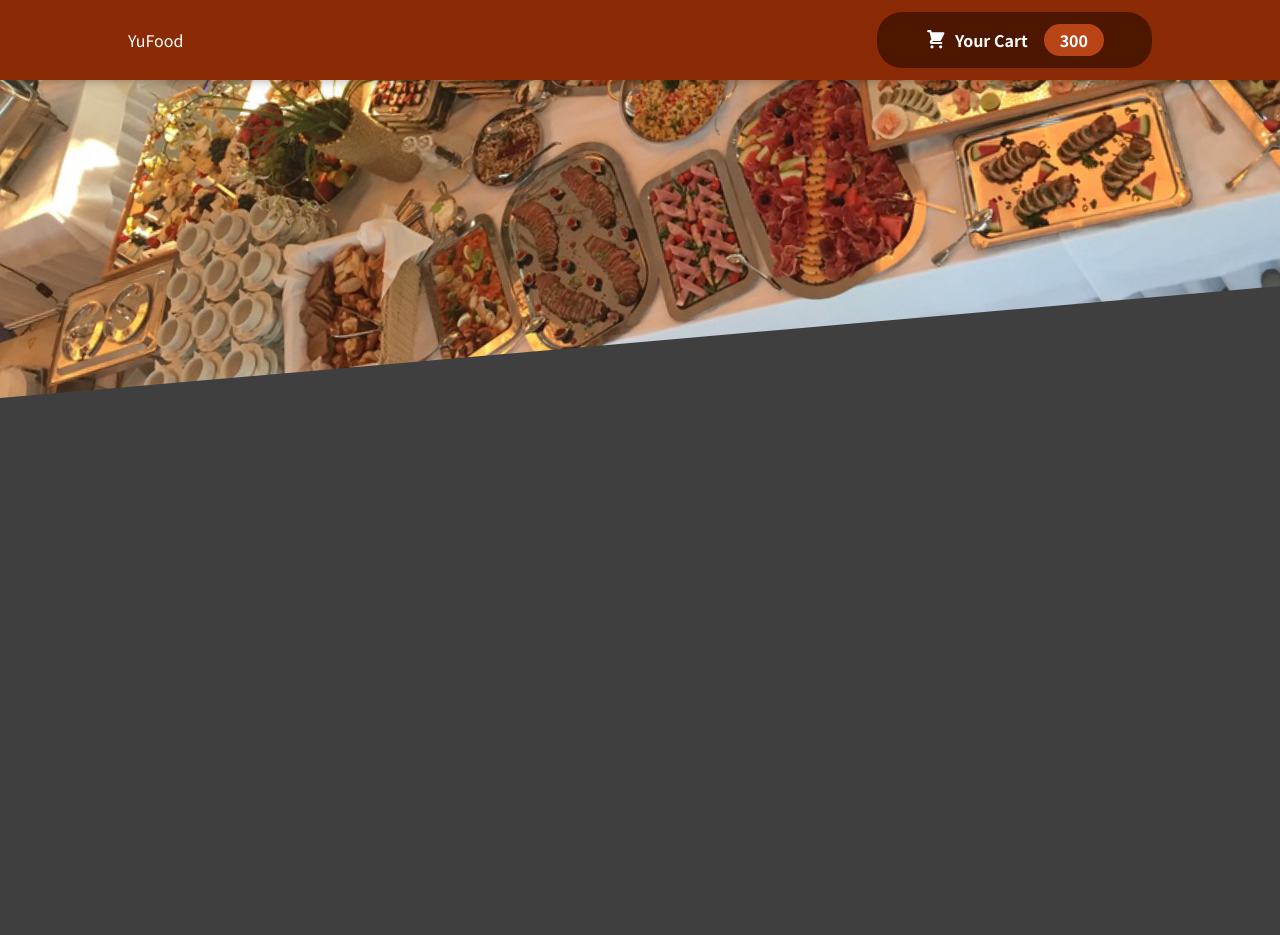
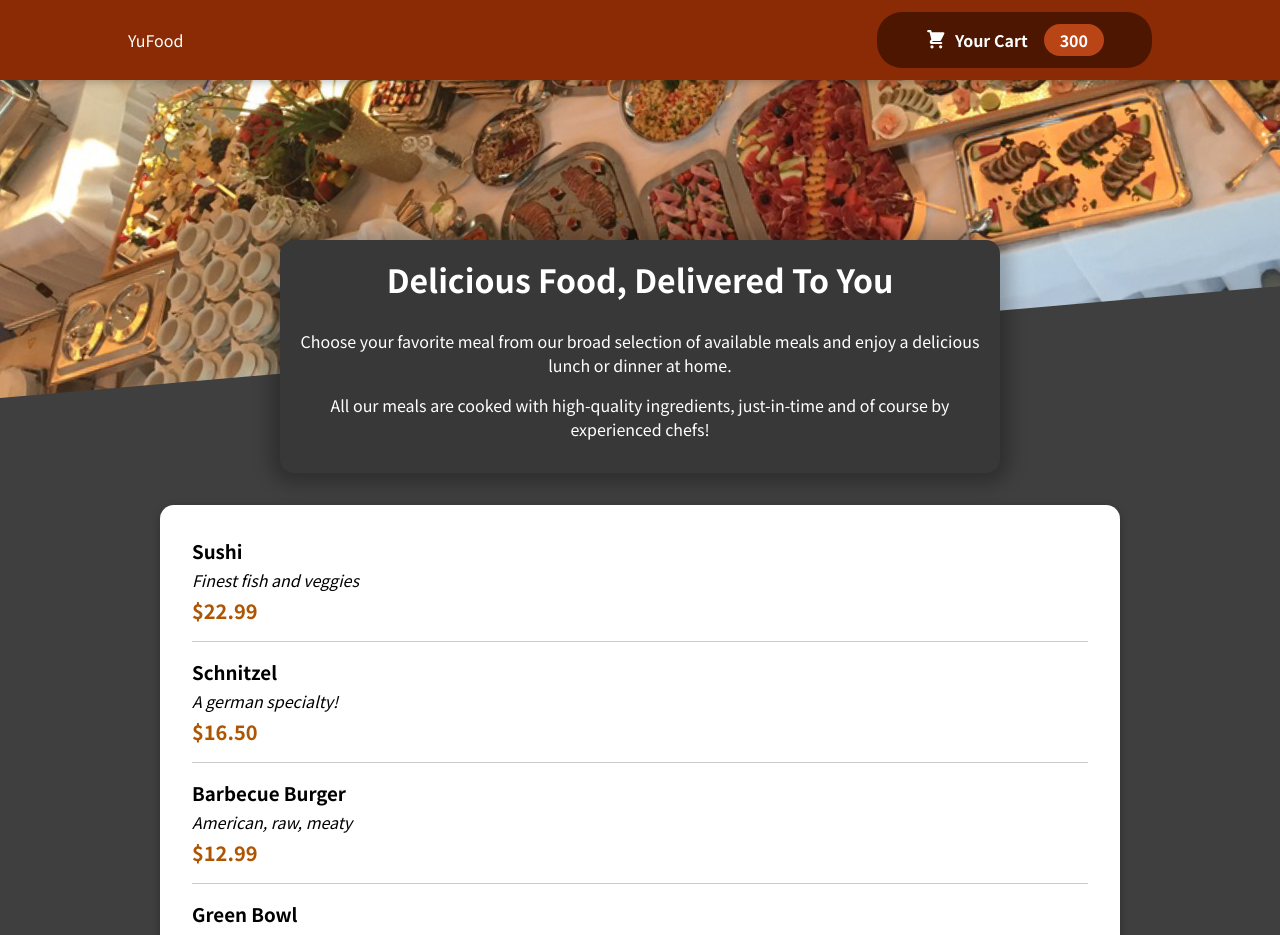
Before and after one commit to kondaladorababu/FoodApp, a React (Create React App) app: page / in a window 1280 px wide. Shown: the top 935 px of the page. Before the commit the page ends 800 px from the top, so only its background shows below. Built offline with nearby package versions, Linux system fonts and the light colour scheme.

Commit message:
Meals Related Added

```diff
--- a/src/App.js
+++ b/src/App.js
@@ -1,10 +1,14 @@
 import { Fragment } from "react";
 import Header from "./Components/Layout/Header";
+import Meals from "./Components/Meals/Meals";
 
 function App() {
   return (
     <Fragment>
-      <Header/>
+      <Header />
+      <main>
+        <Meals />
+      </main>
     </Fragment>
   );
 }
--- /dev/null
+++ b/src/Components/Meals/AvailableMeals.js
@@ -0,0 +1,52 @@
+import classes from './AvailableMeals.module.css';
+import Card from '../UI/Card';
+import MealItem from './MealItem/Mealtem';
+
+const DUMMY_MEALS = [
+    {
+        id: 'm1',
+        name: 'Sushi',
+        description: 'Finest fish and veggies',
+        price: 22.99,
+    },
+    {
+        id: 'm2',
+        name: 'Schnitzel',
+        description: 'A german specialty!',
+        price: 16.5,
+    },
+    {
+        id: 'm3',
+        name: 'Barbecue Burger',
+        description: 'American, raw, meaty',
+        price: 12.99,
+    },
+    {
+        id: 'm4',
+        name: 'Green Bowl',
+        description: 'Healthy...and green...',
+        price: 18.99,
+    },
+];
+
+const AvailableMeals = () => {
+    const mealsList = DUMMY_MEALS.map(meal =>
+        <MealItem key={meal.id}
+            name={meal.name}
+            description={meal.description}
+            price={meal.price}
+        />
+    );
+
+    return (
+        <section className={classes.meals}>
+            <ul>
+                <Card>
+                    {mealsList}
+                </Card>
+            </ul>
+        </section>
+    );
+}
+
+export default AvailableMeals;
--- /dev/null
+++ b/src/Components/Meals/AvailableMeals.module.css
@@ -0,0 +1,24 @@
+.meals {
+    max-width: 60rem;
+    width: 90%;
+    margin: 2rem auto;
+    animation: meals-appear 1s ease-out forwards;
+  }
+
+  .meals ul {
+    list-style: none;
+    margin: 0;
+    padding: 0;
+  }
+
+  @keyframes meals-appear {
+    from {
+      opacity: 0;
+      transform: translateY(3rem);
+    }
+
+    to {
+      opacity: 1;
+      transform: translateY(0);
+    }
+  }
--- /dev/null
+++ b/src/Components/Meals/MealItem/MealItem.module.css
@@ -0,0 +1,22 @@
+.meal {
+    display: flex;
+    justify-content: space-between;
+    margin: 1rem;
+    padding-bottom: 1rem;
+    border-bottom: 1px solid #ccc;
+  }
+
+  .meal h3 {
+    margin: 0 0 0.25rem 0;
+  }
+
+  .description {
+    font-style: italic;
+  }
+
+  .price {
+    margin-top: 0.25rem;
+    font-weight: bold;
+    color: #ad5502;
+    font-size: 1.25rem;
+  }
--- /dev/null
+++ b/src/Components/Meals/MealItem/Mealtem.js
@@ -0,0 +1,22 @@
+import classes from './MealItem.module.css';
+
+const MealItem = (props) => {
+    const price = `$${props.price.toFixed(2)}`;
+
+    return (
+        <li className={classes.meal}>
+            <div>
+                <h3>{props.name}</h3>
+                <div className={classes.description}>{props.description}</div>
+                <div className={classes.price}>{price}</div>
+            </div>
+
+            <div>
+
+            </div>
+
+        </li>
+    );
+}
+
+export default MealItem;
--- /dev/null
+++ b/src/Components/Meals/Meals.js
@@ -0,0 +1,13 @@
+import { Fragment } from "react";
+import MealsSummary from "./MealsSummary";
+import AvailableMeals from "./AvailableMeals";
+
+const Meals = () => {
+    return (
+        <Fragment>
+            <MealsSummary />
+            <AvailableMeals />
+        </Fragment>
+    );
+}
+export default Meals;
--- /dev/null
+++ b/src/Components/Meals/MealsSummary.js
@@ -0,0 +1,19 @@
+import classes from './MealsSummary.module.css';
+
+const MealsSummary = () => {
+    return (
+        <section className={classes.summary}>
+            <h2>Delicious Food, Delivered To You</h2>
+            <p>
+                Choose your favorite meal from our broad selection of available meals
+                and enjoy a delicious lunch or dinner at home.
+            </p>
+            <p>
+                All our meals are cooked with high-quality ingredients, just-in-time and
+                of course by experienced chefs!
+            </p>
+        </section>
+    );
+};
+
+export default MealsSummary;
--- /dev/null
+++ b/src/Components/Meals/MealsSummary.module.css
@@ -0,0 +1,18 @@
+.summary {
+    text-align: center;
+    max-width: 45rem;
+    width: 90%;
+    margin: auto;
+    margin-top: -10rem;
+    position: relative;
+    background-color: #383838;
+    color: white;
+    border-radius: 14px;
+    padding: 1rem;
+    box-shadow: 0 1px 18px 10px rgba(0, 0, 0, 0.25);
+  }
+
+  .summary h2 {
+    font-size: 2rem;
+    margin-top: 0;
+  }
--- /dev/null
+++ b/src/Components/UI/Card.js
@@ -0,0 +1,11 @@
+import classes from './Card.module.css';
+
+const Card = (props) => {
+    return (
+        <div className={classes.card}>
+            {props.children}
+        </div>
+    );
+};
+
+export default Card;
--- /dev/null
+++ b/src/Components/UI/Card.module.css
@@ -0,0 +1,6 @@
+.card {
+    padding: 1rem;
+    box-shadow: 0 2px 8px rgba(0, 0, 0, 0.25);
+    border-radius: 14px;
+    background-color: white;
+}
```
Also changed, not shown: src/Components/Meals/MealItem/MealItemForm.js (added, +9 -0 lines).
